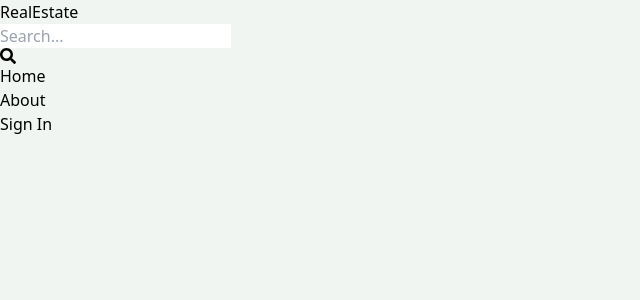
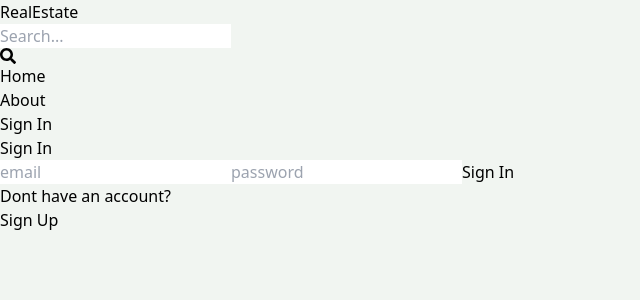
Before and after one commit to gauravbardia16/Mern-Estate, a React (Vite) app in the folder client/: page /sign-in in a window 1280 px wide. Shown: the top 300 px of the page, without its empty margins (0-640 px from the left). Built offline with nearby package versions, Linux system fonts and the light colour scheme.

Commit message:
Sign IN UI

```diff
--- a/client/src/pages/SignIn.jsx
+++ b/client/src/pages/SignIn.jsx
@@ -1,9 +1,66 @@
-import React from 'react'
+import React, { useState } from 'react'
+import {Link, useNavigate} from 'react-router-dom';
 
 export default function SignIn() {
+  const [formData, setFormData] = useState({})
+  const[error, setError] = useState(null);
+  const [loading, setLoading] = useState(false);
+  const navigate = useNavigate();
+  const handleChange =(e) =>{
+     setFormData({
+      ...formData,
+      [e.target.id]: e.target.value,
+     });
+  };
+  const handleSubmit = async (e)=> {
+    e.preventDefault();
+    try {
+      setLoading(true);
+    const res = await fetch('/api/auth/signin',
+    {
+      method: 'POST',
+      headers:{
+        'Content-Type': 'application/json',
+      },
+      body: JSON.stringify(formData),
+    }
+    );
+    const data = await res.json();
+    if(data.success ===  false){
+      setLoading(false);
+      setError(data.message);
+
+      return;
+    }
+    setLoading(false);
+    setError(null);
+    navigate('/');
+
+    } catch (error) {
+      setLoading(false);
+      setError(error.message);
+    }
+
+
+  };
+
   return (
-    <div>
+    <div className='p-3 max-w-lg mx-auto'>
+      <h1 className='test-3xl text-center font-semibold my-7'>Sign In</h1>
+      <form onSubmit={handleSubmit} className='flex flex-col gap-4'>
 
+        <input type='text' placeholder='email' className='border p-3 rounded-lg ' id='email' onChange={handleChange} />
+
+        <input type='text' placeholder='password' className='border p-3 rounded-lg ' id='password' onChange={handleChange} />
+        <button disabled={loading} className='bg-slate-700 text-white rounded-lg hover:opacity-95 disabled:opacity-80' > {loading ? 'Loading...' : 'Sign In'}</button>
+      </form>
+      <div className='flex gap-2 mt-5'>
+        <p>Dont have an account?</p>
+        <Link to={"/sign-up"}>
+          <span className='text-blue-700'>Sign Up</span>
+        </Link>
+      </div>
+      {error && <p className='text-red-500 mt-5'>{error}</p>}
     </div>
-  )
+  );
 }
```
